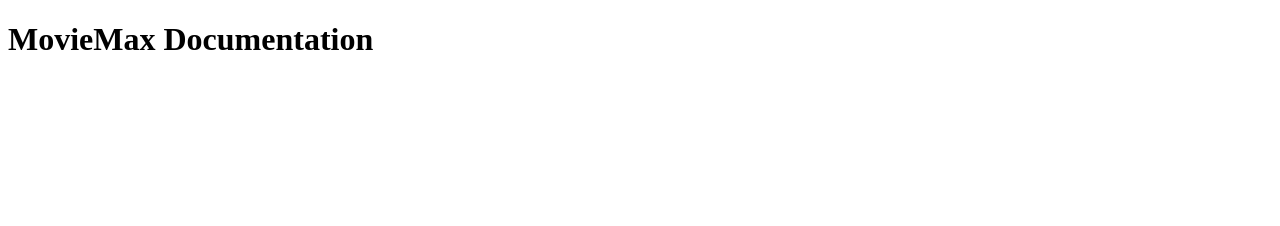
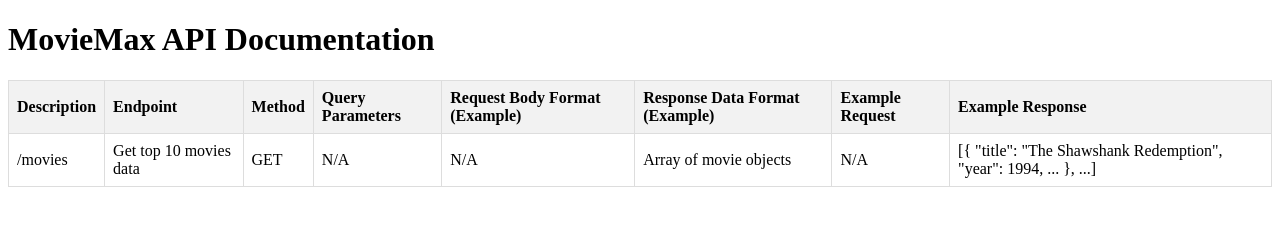
Before and after one commit to jdeebs/moviemax, a website: page public/documentation.html in a window 1280 px wide. Drawn offline with Linux system fonts and the light colour scheme.

Commit message:
Organize index.js by CRUD order and add table mockup to documentation.html

```diff
--- a/public/documentation.html
+++ b/public/documentation.html
@@ -3,12 +3,50 @@
   <head>
     <meta charset="UTF-8" />
     <meta name="viewport" content="width=device-width, initial-scale=1.0" />
-    <title>Documentation</title>
+    <title>MovieMax API Documentation</title>
+    <style>
+      table {
+        width: 100%;
+        border-collapse: collapse;
+      }
+      th,
+      td {
+        border: 1px solid #dddddd;
+        padding: 8px;
+        text-align: left;
+      }
+      th {
+        background-color: #f2f2f2;
+      }
+    </style>
   </head>
   <body>
-    <h1>MovieMax Documentation</h1>
-    <section>
-      <p></p>
-    </section>
+    <h1>MovieMax API Documentation</h1>
+    <table>
+      <tr>
+        <th>Description</th>
+        <th>Endpoint</th>
+        <th>Method</th>
+        <th>Query Parameters</th>
+        <th>Request Body Format (Example)</th>
+        <th>Response Data Format (Example)</th>
+        <th>Example Request</th>
+        <th>Example Response</th>
+      </tr>
+      <!-- Rows with API endpoints documentation -->
+      <tr>
+        <td>/movies</td>
+        <td>Get top 10 movies data</td>
+        <td>GET</td>
+        <td>N/A</td>
+        <td>N/A</td>
+        <td>Array of movie objects</td>
+        <td>N/A</td>
+        <td>
+          [{ "title": "The Shawshank Redemption", "year": 1994, ... }, ...]
+        </td>
+      </tr>
+
+    </table>
   </body>
 </html>
```
Also changed, not shown: index.js (+48 -48 lines).
